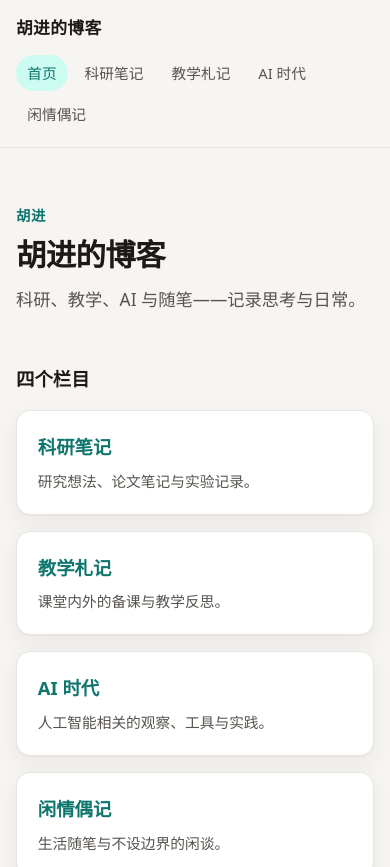
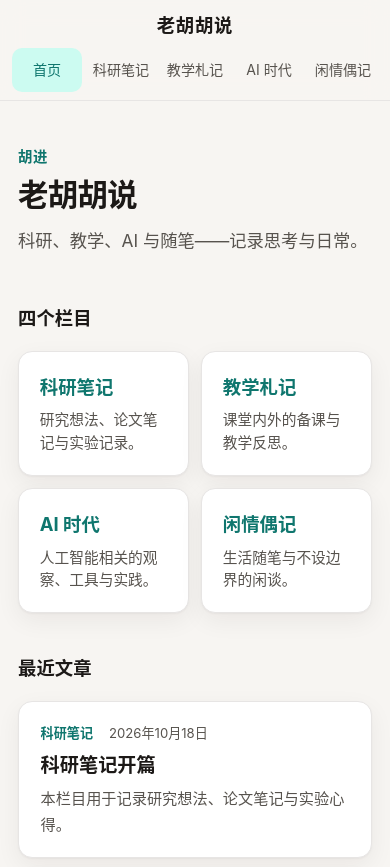
Before and after one commit to windyvictor/windyvictor.github.io, an Astro site: page / in a window 390 px wide. Shown: the top 867 px of the page. Built offline with nearby package versions, Linux system fonts and the light colour scheme; Astro itself is replaced by a stand-in of ours.

Commit message:
Rename site to 老胡胡说; mobile-friendly layout; add RSS feed

```diff
--- a/src/components/CategoryGrid.astro
+++ b/src/components/CategoryGrid.astro
@@ -17,6 +17,29 @@
   .grid {
     display: grid;
     grid-template-columns: repeat(auto-fit, minmax(200px, 1fr));
+  }
+
+  @media (max-width: 720px) {
+    .grid {
+      grid-template-columns: repeat(2, minmax(0, 1fr));
+      gap: 12px;
+    }
+    .item {
+      padding: 1rem;
+    }
+    h2 {
+      font-size: 1.05rem;
+    }
+    p {
+      font-size: 0.86rem;
+      line-height: 1.55;
+    }
+  }
+
+  @media (max-width: 360px) {
+    .grid {
+      grid-template-columns: 1fr;
+    }
     gap: 1rem;
   }
 
--- a/src/components/Footer.astro
+++ b/src/components/Footer.astro
@@ -30,4 +30,12 @@
   .muted {
     opacity: 0.85;
   }
+
+  @media (max-width: 720px) {
+    .inner {
+      width: 100%;
+      padding: 0 18px;
+      font-size: 0.85rem;
+    }
+  }
 </style>
--- a/src/components/Header.astro
+++ b/src/components/Header.astro
@@ -31,7 +31,8 @@
     top: 0;
     z-index: 20;
     backdrop-filter: blur(12px);
-    background: color-mix(in srgb, var(--bg) 85%, transparent);
+    -webkit-backdrop-filter: blur(12px);
+    background: color-mix(in srgb, var(--bg) 88%, transparent);
     border-bottom: 1px solid var(--border);
   }
 
@@ -39,19 +40,22 @@
     width: min(100% - 2rem, var(--max-wide));
     margin: 0 auto;
     display: flex;
-    flex-wrap: wrap;
     align-items: center;
     justify-content: space-between;
-    gap: 0.75rem 1.5rem;
-    padding: 0.9rem 0;
+    gap: 0.5rem 1.5rem;
+    padding: 0.6rem 0;
   }
 
   .brand {
+    display: inline-flex;
+    align-items: center;
+    min-height: 44px;
     font-weight: 700;
-    font-size: 1.05rem;
+    font-size: 1.1rem;
     color: var(--text);
     text-decoration: none;
-    letter-spacing: 0.02em;
+    letter-spacing: 0.04em;
+    white-space: nowrap;
   }
 
   .brand:hover {
@@ -60,16 +64,21 @@
 
   .nav {
     display: flex;
-    flex-wrap: wrap;
-    gap: 0.35rem;
+    gap: 0.25rem;
   }
 
   .link {
+    display: inline-flex;
+    align-items: center;
+    justify-content: center;
+    min-height: 44px;
+    padding: 0 0.85rem;
     color: var(--text-muted);
     text-decoration: none;
-    font-size: 0.92rem;
-    padding: 0.35rem 0.7rem;
+    font-size: 0.95rem;
     border-radius: 999px;
+    white-space: nowrap;
+    -webkit-tap-highlight-color: transparent;
   }
 
   .link:hover,
@@ -77,4 +86,38 @@
     color: var(--accent);
     background: var(--accent-soft);
   }
+
+  /* 手机：品牌一行，导航五等分网格，整齐不溢出 */
+  @media (max-width: 720px) {
+    .inner {
+      width: 100%;
+      flex-direction: column;
+      align-items: stretch;
+      gap: 0;
+      padding: 0.25rem 12px 0.5rem;
+    }
+
+    .brand {
+      justify-content: center;
+      font-size: 1.15rem;
+    }
+
+    .nav {
+      display: grid;
+      grid-template-columns: repeat(5, minmax(0, 1fr));
+      gap: 4px;
+    }
+
+    .link {
+      padding: 0 2px;
+      font-size: 0.88rem;
+      border-radius: 10px;
+    }
+  }
+
+  @media (max-width: 340px) {
+    .link {
+      font-size: 0.8rem;
+    }
+  }
 </style>
--- a/src/consts.ts
+++ b/src/consts.ts
@@ -1,5 +1,5 @@
 /** 站点基础信息，可随时改 */
-export const SITE_TITLE = '胡进的博客';
+export const SITE_TITLE = '老胡胡说';
 export const SITE_DESCRIPTION =
   '科研、教学、AI 与随笔——记录思考与日常。';
 export const SITE_AUTHOR = '胡进';
--- a/src/layouts/BaseLayout.astro
+++ b/src/layouts/BaseLayout.astro
@@ -27,8 +27,10 @@
 <html lang="zh-CN">
   <head>
     <meta charset="UTF-8" />
-    <meta name="viewport" content="width=device-width, initial-scale=1" />
+    <meta name="viewport" content="width=device-width, initial-scale=1, viewport-fit=cover" />
+    <meta name="theme-color" content="#f7f5f2" />
     <link rel="icon" type="image/svg+xml" href="/favicon.svg" />
+    <link rel="alternate" type="application/rss+xml" title={SITE_TITLE} href="/rss.xml" />
     <link rel="canonical" href={canonicalURL} />
     <meta name="generator" content={Astro.generator} />
     <meta name="author" content={SITE_AUTHOR} />
@@ -65,4 +67,11 @@
     margin: 0 auto;
     padding: 2rem 0 4rem;
   }
+
+  @media (max-width: 720px) {
+    .main {
+      width: 100%;
+      padding: 1.25rem 18px 3rem;
+    }
+  }
 </style>
--- a/src/pages/[category]/[...slug].astro
+++ b/src/pages/[category]/[...slug].astro
@@ -53,6 +53,58 @@
 <style>
   .article {
     max-width: var(--max);
+    margin: 0 auto;
+    min-width: 0;
+  }
+
+  .prose {
+    font-size: 17px;
+    line-height: 1.8;
+    overflow-wrap: break-word;
+    word-break: break-word;
+  }
+
+  .prose :global(img),
+  .prose :global(video),
+  .prose :global(iframe) {
+    max-width: 100%;
+    height: auto;
+    border-radius: 10px;
+  }
+
+  .prose :global(pre) {
+    max-width: 100%;
+    overflow-x: auto;
+    -webkit-overflow-scrolling: touch;
+    font-size: 14px;
+  }
+
+  .prose :global(table) {
+    display: block;
+    max-width: 100%;
+    overflow-x: auto;
+    -webkit-overflow-scrolling: touch;
+    border-collapse: collapse;
+    font-size: 15px;
+  }
+
+  .prose :global(th),
+  .prose :global(td) {
+    padding: 0.5rem 0.75rem;
+    border: 1px solid var(--border);
+    white-space: nowrap;
+  }
+
+  @media (max-width: 720px) {
+    .head {
+      margin-bottom: 1.5rem;
+    }
+    h1 {
+      font-size: 1.6rem;
+    }
+    .desc {
+      font-size: 1rem;
+    }
   }
 
   .head {
--- a/src/styles/global.css
+++ b/src/styles/global.css
@@ -1,6 +1,7 @@
 :root {
-  --font-sans: "PingFang SC", "Hiragino Sans GB", "Noto Sans SC",
-    "Microsoft YaHei", system-ui, -apple-system, sans-serif;
+  --font-sans: -apple-system, BlinkMacSystemFont, "PingFang SC",
+    "Hiragino Sans GB", "Noto Sans SC", "Noto Sans CJK SC", "Source Han Sans SC",
+    "Microsoft YaHei", system-ui, "Segoe UI", Roboto, sans-serif;
   --font-serif: "Songti SC", "Noto Serif SC", Georgia, "Times New Roman", serif;
   --font-mono: ui-monospace, "SF Mono", Menlo, Consolas, monospace;
 
@@ -39,6 +40,9 @@
 }
 
 html {
+  font-size: 16px;
+  -webkit-text-size-adjust: 100%;
+  text-size-adjust: 100%;
   font-family: var(--font-sans);
   background: var(--bg);
   color: var(--text);
@@ -49,6 +53,12 @@
 body {
   margin: 0;
   min-height: 100vh;
+  overflow-x: hidden;
+}
+
+html,
+body {
+  max-width: 100%;
 }
 
 a {
@@ -61,9 +71,16 @@
   color: var(--accent-hover);
 }
 
-img {
+img,
+video,
+svg,
+iframe {
   max-width: 100%;
   height: auto;
+}
+
+table {
+  max-width: 100%;
 }
 
 code {
@@ -75,7 +92,9 @@
 }
 
 pre {
+  max-width: 100%;
   overflow-x: auto;
+  -webkit-overflow-scrolling: touch;
   padding: 1rem 1.15rem;
   border-radius: var(--radius);
   background: #1c1917;
```
Also changed, not shown: src/pages/rss.xml.js (added, +19 -0 lines), README.md, public/og-default.svg.
